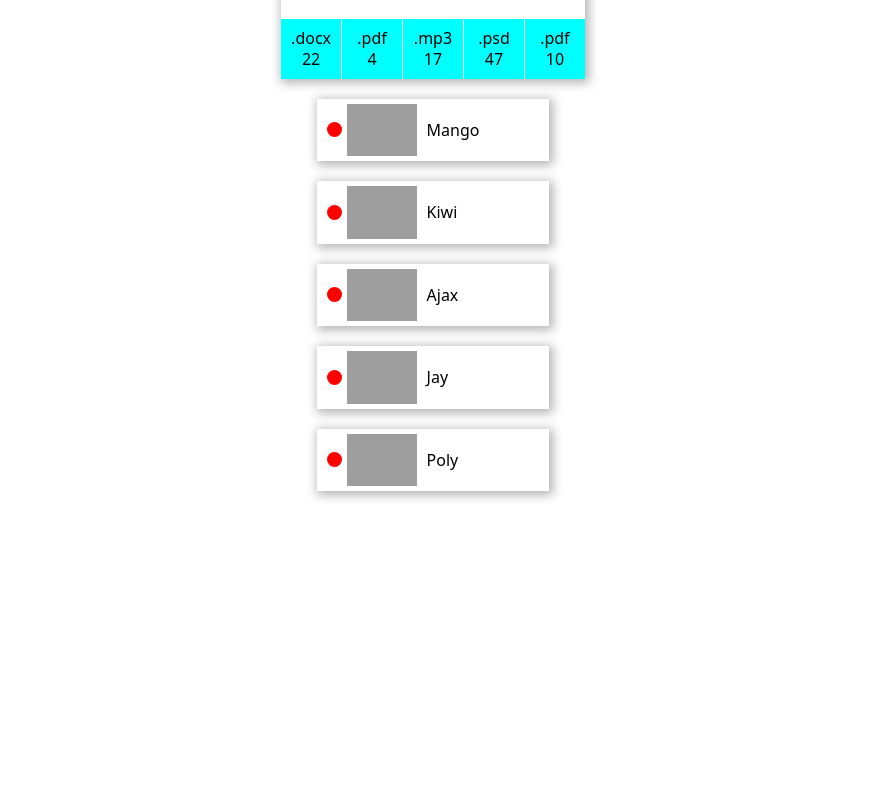
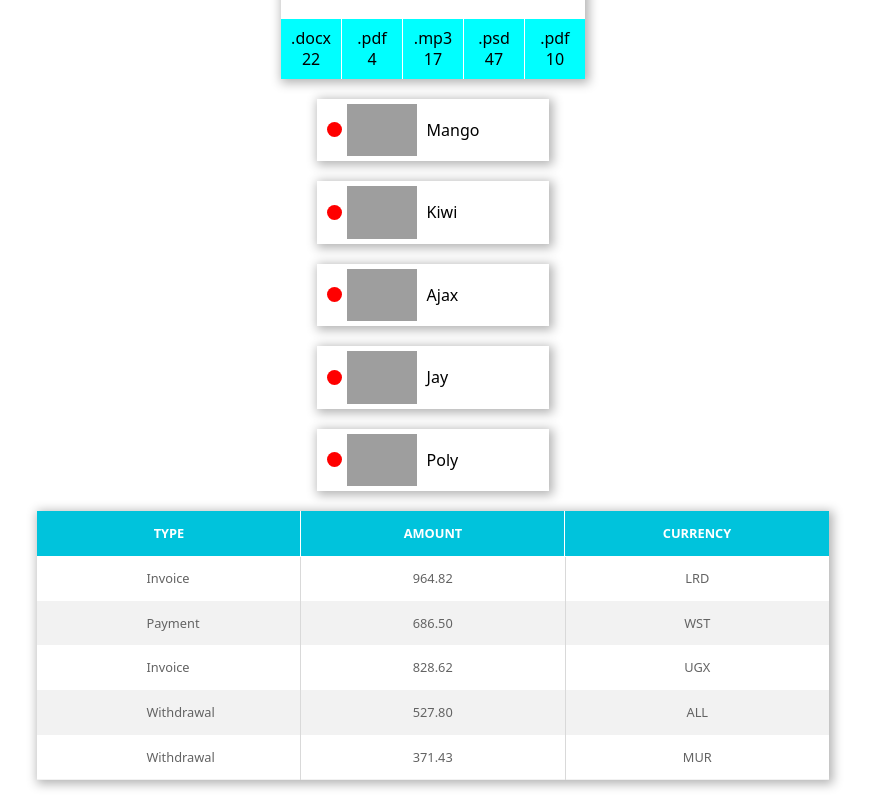
Before and after one commit to filip-bak/goit-react-hw-01-components, a React (Create React App) app: page / in a window 1280 px wide. Shown: the part 337-1137 px from the top of the page, without its empty margins (207-1076 px from the left). Before the commit the page ends 848 px from the top, so only its background shows below. Built offline with nearby package versions, Linux system fonts and the light colour scheme; grey boxes are pictures that could not be loaded.

Commit message:
feat: add transaction history component

```diff
--- a/src/components/App.jsx
+++ b/src/components/App.jsx
@@ -1,10 +1,14 @@
+// COMPONENTS
 import Profile from './Profile';
 import Statistics from './Statistics';
 import FriendList from './FriendnsList';
+import TransactionHistory from './TransactionHistory';
 
+// DATA
 import user from '../data/user';
-import statsData from '../data/statistics';
+import stats from '../data/statistics';
 import friends from '../data/friends.json';
+import transactions from '../data/transactions.json';
 
 export const App = () => {
   return (
@@ -16,8 +20,9 @@ export const App = () => {
         avatar={user.avatar}
         stats={user.stats}
       />
-      <Statistics title="Upload stats" stats={statsData} />
+      <Statistics title="Upload stats" stats={stats} />
       <FriendList friends={friends} />
+      <TransactionHistory items={transactions} />
     </div>
   );
 };
--- a/src/components/FriendnsList/index.jsx
+++ b/src/components/FriendnsList/index.jsx
@@ -24,12 +24,7 @@ const FriendListItem = ({ avatar, name, isOnline = false }) => {
           isOnline ? 'frineds-list__status' : 'frineds-list__status-off'
         }
       ></span>
-      <img
-        className="frineds-list__avatar"
-        src={avatar}
-        alt="User avatar"
-        width="48"
-      />
+      <img className="frineds-list__avatar" src={avatar} alt="User avatar" />
       <p className="frineds-list__name">{name}</p>
     </li>
   );
--- /dev/null
+++ b/src/components/TransactionHistory/TransactionHistory.css
@@ -0,0 +1,95 @@
+.transaction-history {
+  position: relative;
+
+  display: block;
+
+  height: 269px;
+
+  /* type */
+  text-align: center;
+
+  /* visible */
+  border-collapse: collapse;
+  box-shadow: 2px 2px 10px 2px rgb(0 0 0 / 0.3);
+
+  /* scroll */
+  overflow-y: scroll;
+  scrollbar-width: thin;
+  scrollbar-color: grey white;
+  scroll-snap-type: y mandatory;
+}
+.transaction-history__row {
+  scroll-snap-align: start;
+}
+
+.transaction-history__row th {
+  position: sticky;
+  top: 0;
+  z-index: 5;
+  /* visible */
+  color: #fff;
+  background-color: rgb(0, 195, 220);
+  outline: 1px solid #fff;
+
+  /* type */
+  font-size: 0.8rem;
+  text-transform: uppercase;
+}
+.transaction-history__row td {
+  /* visible */
+  color: #636363;
+  border-right: 1px solid hsl(0, 0%, 85%);
+
+  /* type */
+  font-size: 0.8rem;
+  text-transform: capitalize;
+}
+.transaction-history__row > td:first-child {
+  display: grid;
+  text-align: left;
+  width: 100%;
+  padding-left: 30px;
+
+  grid-template-columns: 10ch;
+  justify-content: center;
+}
+
+/*
+@media screen and (min-width: 320px) {
+  .transaction-history__row > td:first-child {
+    /* padding-left: 100px; */
+/* } */
+/* } */
+/* @media screen and (min-width: 768px) { */
+/* .transaction-history__row > td:first-child { */
+/* padding-left: 13%; */
+/* } */
+/* } */
+
+.transaction-history__row :is(th, td) {
+  width: 264px;
+  /* height: 30px; */
+  /* padding-inline: 100px; */
+  padding-block: 15px;
+}
+
+.transaction-history__row:nth-child(2n + 2) {
+  background-color: hsl(0, 0%, 95%);
+}
+.transaction-history__row :last-child {
+  border: none;
+}
+
+/* --- SCROLL --- */
+.transaction-history::-webkit-scrollbar {
+  width: 10px;
+}
+.transaction-history::-webkit-scrollbar-track {
+  background: #f1f1f1;
+}
+.transaction-history::-webkit-scrollbar-thumb {
+  background-color: #999;
+}
+.transaction-history::-webkit-scrollbar-thumb:hover {
+  background-color: #888;
+}
--- /dev/null
+++ b/src/components/TransactionHistory/index.jsx
@@ -0,0 +1,40 @@
+import React from 'react';
+import PropTypes from 'prop-types';
+import './TransactionHistory.css';
+
+const TransactionHistory = ({ items }) => {
+  return (
+    <table role="table" className="transaction-history">
+      <thead>
+        <tr className="transaction-history__row">
+          <th>Type</th>
+          <th>Amount</th>
+          <th>Currency</th>
+        </tr>
+      </thead>
+
+      <tbody>
+        {items.map(el => (
+          <tr key={el.id} className="transaction-history__row">
+            <td role="cell" align="left">
+              {el.type}
+            </td>
+            <td>{el.amount}</td>
+            <td>{el.currency}</td>
+          </tr>
+        ))}
+      </tbody>
+    </table>
+  );
+};
+
+TransactionHistory.prototype = {
+  items: PropTypes.shape({
+    id: PropTypes.string,
+    type: PropTypes.string,
+    amount: PropTypes.string,
+    currency: PropTypes.string,
+  }),
+};
+
+export default TransactionHistory;
```
